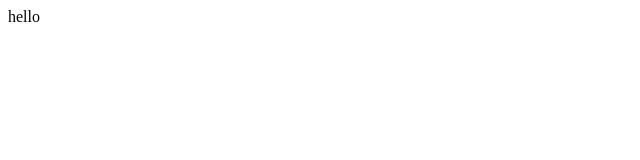
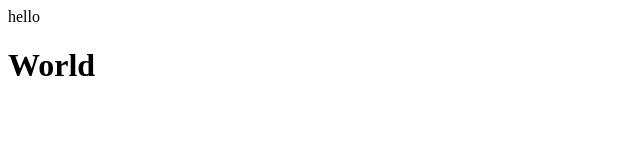
Before and after one commit to EnemyofZeus/git2knowyou5bozeman, a plain HTML site: page AndyBurns.html in a window 1280 px wide. Shown: the whole page, without its empty margins (0-640 px from the left). Drawn offline with Linux system fonts and the light colour scheme.

Commit message:
upload number 2

```diff
--- a/AndyBurns.html
+++ b/AndyBurns.html
@@ -2,6 +2,14 @@
 <html>
   <head> hello
 </head>
+<body>
 
 
+    <h1> World </h1>
+
+
+
+
+</body>
+
 </html>
```
